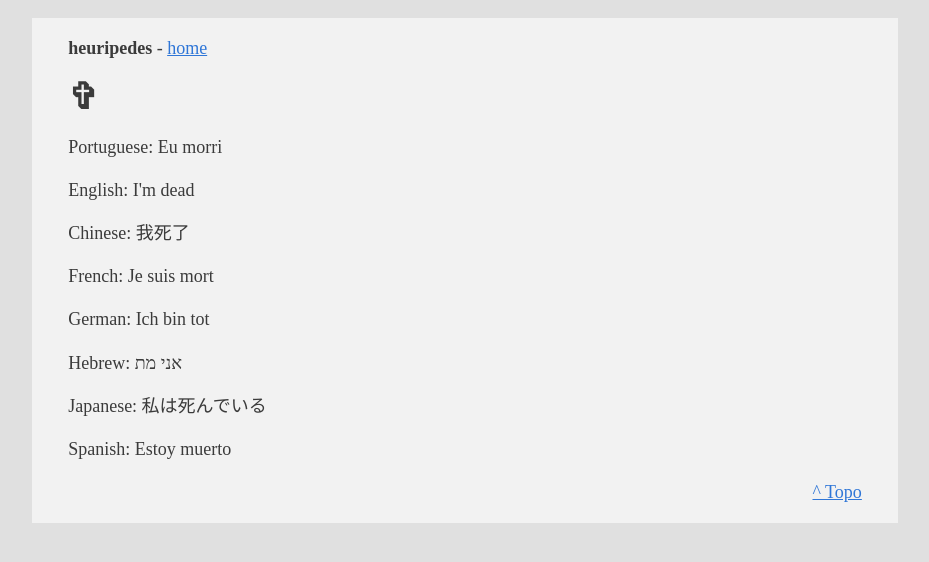
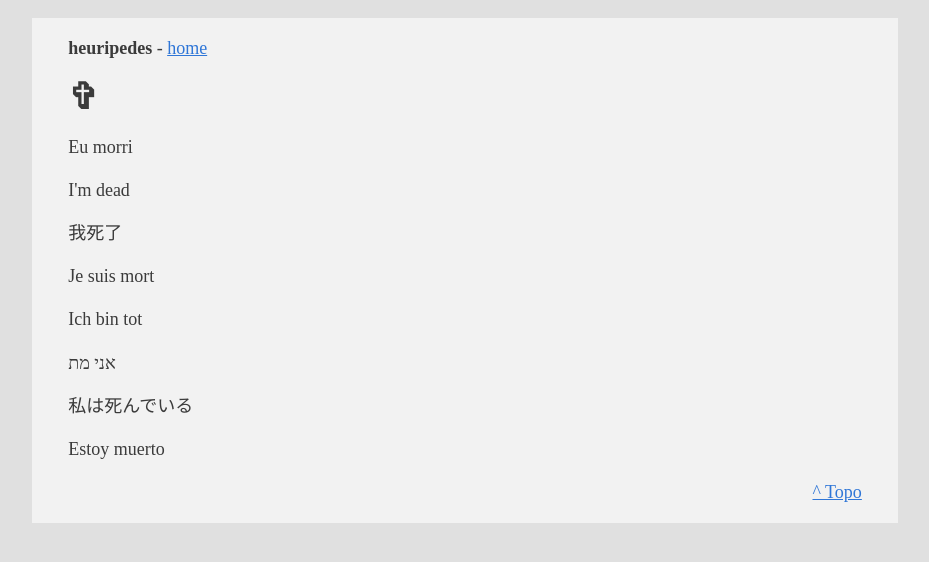
Before and after one commit to heuripedes/heuripedes.github.com, a Jekyll site: the page built from index.html, in a window 1280 px wide. Shown: the top 562 px of the page, without its empty margins (175-1104 px from the left). Built offline with Jekyll 4.4.1, drawn with Linux system fonts in a browser that asks for light colours; some web fonts are replaced; Markdown is read by kramdown in place of the engine named in the settings.

Commit message:
Update index.html

```diff
--- a/index.html
+++ b/index.html
@@ -14,11 +14,11 @@ Meu nome é Higor.
 </ul>
 -->
 <h1>✞</h1>
-<p>Portuguese: Eu morri</p>
-<p>English: I'm dead</p>
-<p>Chinese: 我死了</p>
-<p>French: Je suis mort</p>
-<p>German: Ich bin tot</p>
-<p>Hebrew: אני מת</p>
-<p>Japanese: 私は死んでいる</p>
-<p>Spanish: Estoy muerto</p>
+<p>Eu morri</p>
+<p>I'm dead</p>
+<p>我死了</p>
+<p>Je suis mort</p>
+<p>Ich bin tot</p>
+<p>אני מת</p>
+<p>私は死んでいる</p>
+<p>Estoy muerto</p>
```
